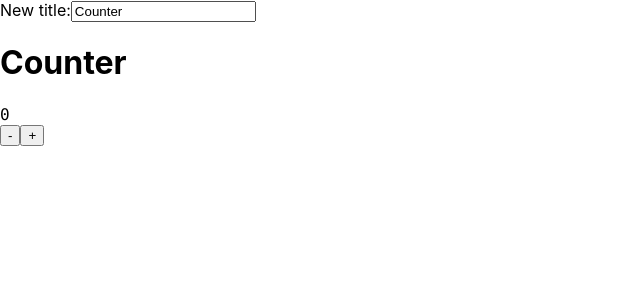
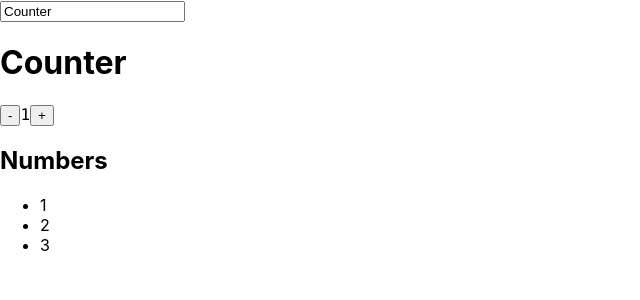
Before and after one commit to ejelome/react-counter, a React (Create React App) app: page / in a window 1280 px wide. Shown: the top 300 px of the page, without its empty margins (0-640 px from the left). Built offline with nearby package versions, Linux system fonts and the light colour scheme.

Commit message:
Refactor src/App.js with the complete code examples from all lessons

```diff
--- a/src/App.js
+++ b/src/App.js
@@ -3,69 +3,74 @@ import React, { useState } from "react";
 const capitalize = (string) => {
   const first = string.charAt(0).toUpperCase();
   const rest = string.slice(1);
+
   return `${first}${rest}`;
 };
 
-const Title = ({ className, title }) => {
-  const [newTitle, setNewTitle] = useState(title);
-  const [newValue, setNewValue] = useState(title);
+const Title = ({ className, message }) => {
+  const [text, setText] = useState(message);
 
-  const handleChange = ({ target: { value } }) => {
-    setNewTitle(value);
-    setNewValue(value);
-  };
+  const handleChange = ({ target: { value } }) => setText(value);
 
   return (
     <div>
-      <form>
-        <label htmlFor="new-title">New title:</label>
-        <input
-          id="new-title"
-          type="text"
-          value={newValue}
-          onChange={handleChange}
-        />
-      </form>
-      <h1 className={className}>{newTitle}</h1>
+      <input
+        placeholder="Enter new text"
+        type="text"
+        defaultValue={text}
+        onChange={handleChange}
+      />
+      <h1 className={className}>{text}</h1>
     </div>
   );
 };
 
-const Counter = ({ initialState = 0 }) => {
-  const [count, setCount] = useState(initialState);
-  const operations = [
-    { key: "decrement", symbol: "-", handler: () => setCount(count - 1) },
-    { key: "increment", symbol: "+", handler: () => setCount(count + 1) },
-  ];
+const Counter = ({ initialCount = 0 }) => {
+  const [count, setCount] = useState(initialCount);
+
+  const handleDecrement = () => setCount(count - 1);
+
+  const handleIncrement = () => setCount(count + 1);
+
   return (
     <div>
-      <div>
-        <code>{count}</code>
-      </div>
-      {operations.map(({ key, symbol, handler }) => (
-        <button key={key} onClick={handler}>
-          {symbol}
-        </button>
-      ))}
+      <button onClick={handleDecrement}>-</button>
+      <code>{count}</code>
+      <button onClick={handleIncrement}>+</button>
     </div>
   );
 };
 
+const CountList = ({ title, numbers }) => (
+  <div>
+    <h2>{title}</h2>
+    <ul>
+      {numbers.map((n) => (
+        <li key={n}>{n}</li>
+      ))}
+    </ul>
+  </div>
+);
+
 const App = () => {
   const title = "counter";
+
+  const homePath = "/";
+  const currentPath = window.location.pathname;
+
   const klass = "title";
-  const homePath = "/";
-  const {
-    location: { pathname: currentPath },
-  } = window;
+  const text = currentPath === homePath && capitalize(title);
+
   const props = {
-    title: currentPath === homePath && capitalize(title),
     className: klass,
+    message: text,
   };
+
   return (
     <div className="App">
       <Title {...props} />
-      <Counter />
+      <Counter initialCount={1} />
+      <CountList title="Numbers" numbers={[1, 2, 3]} />
     </div>
   );
 };
```
